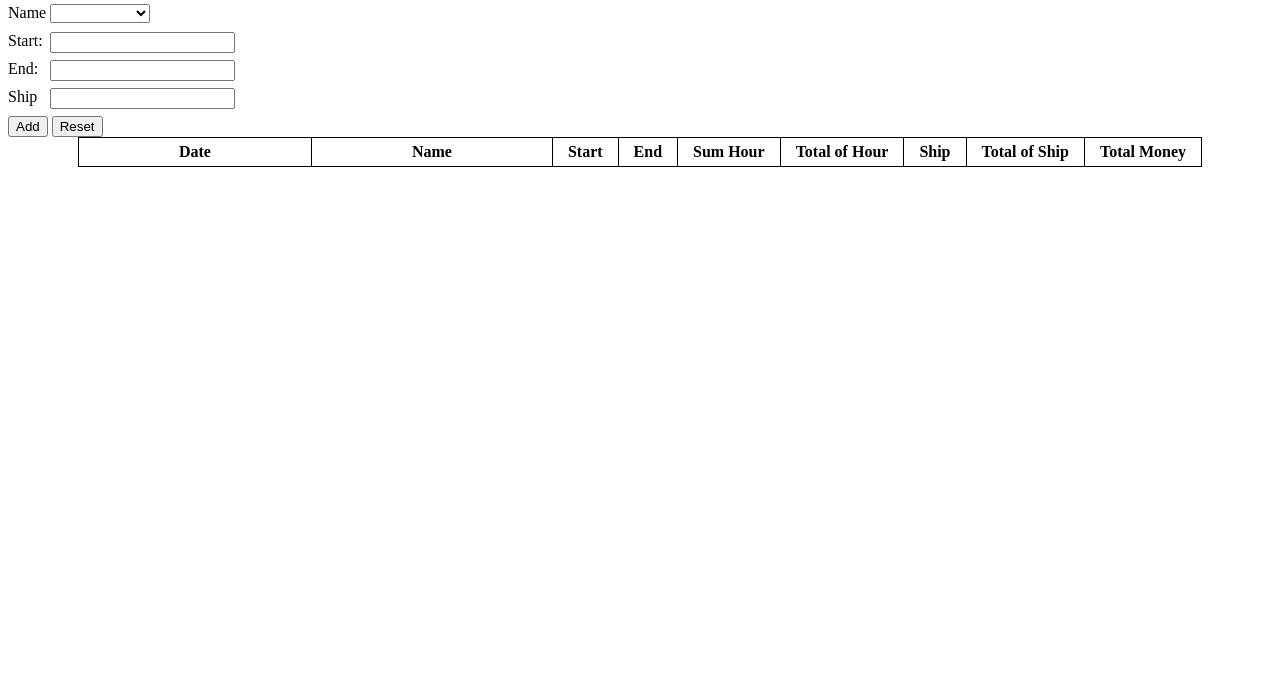
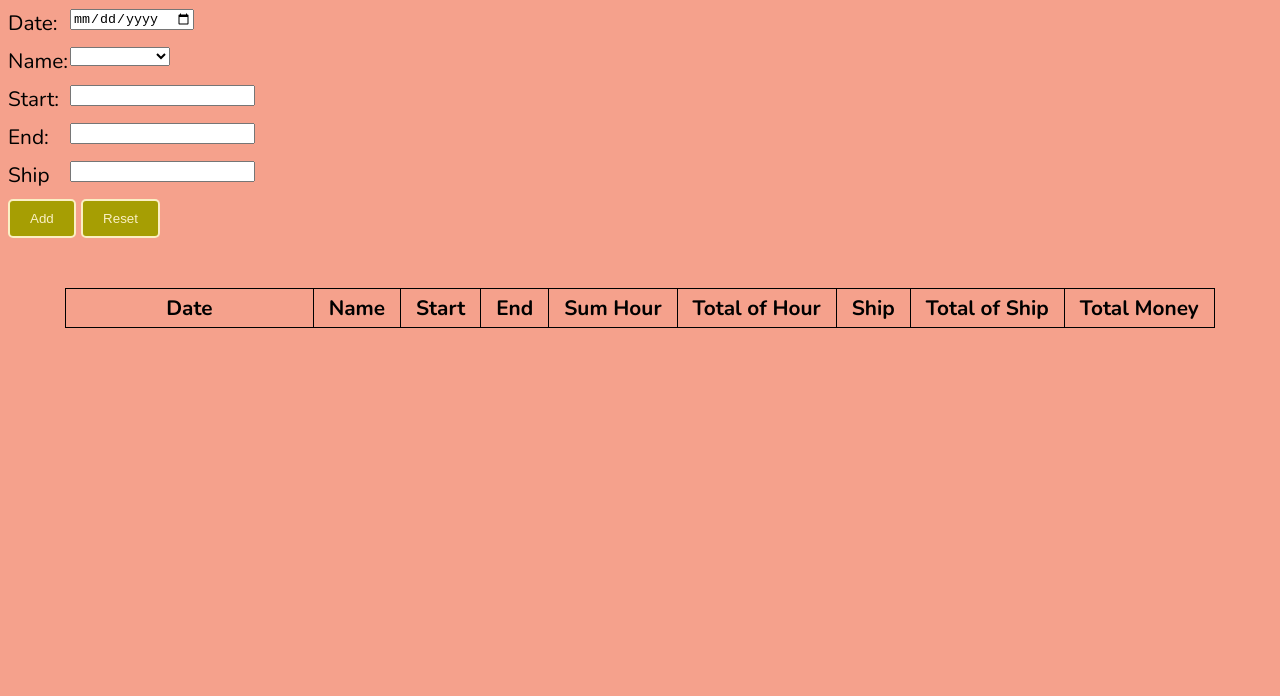
Before and after one commit to Notimemech/LearnJS, a website with bundled scripts: page SalaryProject/salary.html in a window 1280 px wide. Shown: the part 104-800 px from the top of the page. Built offline with nearby package versions, Linux system fonts and the light colour scheme.

Commit message:
styling webpage, add delete button

```diff
--- a/SalaryProject/css/salary.css
+++ b/SalaryProject/css/salary.css
@@ -1,3 +1,14 @@
+@import url("https://fonts.googleapis.com/css2?family=Nunito:ital,wght@0,200..1000;1,200..1000&display=swap");
+
+body {
+  background-color: #f5a18c;
+  font-family: "Nunito", sans-serif;
+  font-size: 1.3rem;
+}
+table {
+  margin: 50px;
+}
+
 table,
 th,
 td {
@@ -7,7 +18,7 @@ td {
 }
 
 .name {
-  padding: 0px 100px;
+  padding: 0px 70 px;
 }
 .date {
   padding: 0px 100px;
@@ -18,9 +29,41 @@ form {
 input,
 select {
   position: absolute;
-  left: 50px;
+  left: 70px;
 }
 
 .form-input {
   margin: 10px 0px;
 }
+
+.delete-button {
+  border: solid 2px #faf0c4;
+  padding: 10px 20px;
+  background-color: #e62f48;
+  color: #faf0c4;
+  border-radius: 5px;
+}
+
+.delete-button:hover {
+  border: solid 2px #e62f48;
+  padding: 10px 20px;
+  background-color: #faf0c4;
+  color: #e62f48;
+}
+
+.add-button,
+.reset-button {
+  border: solid 2px #faf0c4;
+  padding: 10px 20px;
+  background-color: #a69e03;
+  color: #faf0c4;
+  border-radius: 5px;
+}
+
+.reset-button:hover,
+.add-button:hover {
+  border: solid 2px #a69e03;
+  padding: 10px 20px;
+  background-color: #faf0c4;
+  color: #a69e03;
+}
--- a/SalaryProject/salary.html
+++ b/SalaryProject/salary.html
@@ -13,7 +13,7 @@
         Date: <input type="date" class="js-date-input" />
       </div>
       <div class="form-input">
-        Name
+        Name:
         <select name="EmpName" class="js-name-input">
           <option value=""></option>
           <option>Phương Linh</option>
@@ -33,8 +33,8 @@
         Ship
         <input type="number" class="js-ship-input" />
       </div>
-      <button type="submit" class="js-submit-button">Add</button>
-      <button class="js-reset-button">Reset</button>
+      <button type="submit" class="js-submit-button add-button">Add</button>
+      <button class="js-reset-button reset-button">Reset</button>
     </div>
     <center>
       <table class="table">
@@ -48,6 +48,7 @@
           <th>Ship</th>
           <th>Total of Ship</th>
           <th>Total Money</th>
+          <th></th>
         </tr>
       </table>
     </center>
--- a/SalaryProject/script/salary.js
+++ b/SalaryProject/script/salary.js
@@ -57,6 +57,7 @@ const printEmp = function () {
             (employee.Employee.end - employee.Employee.start) * 20000 +
             employee.Employee.ship * 6000
           }</td>
+          <td><button class="js-delete-button delete-button">Delete</button></td>
         </tr>
         `;
 
```
